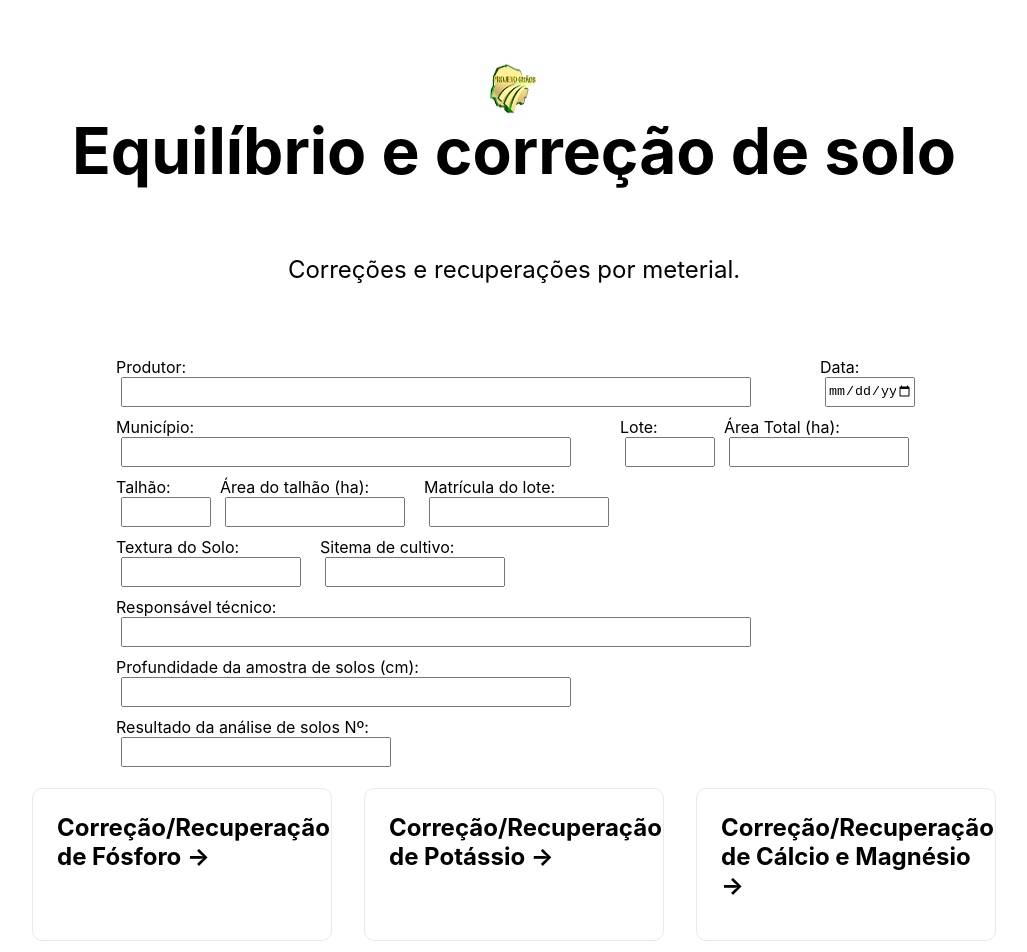
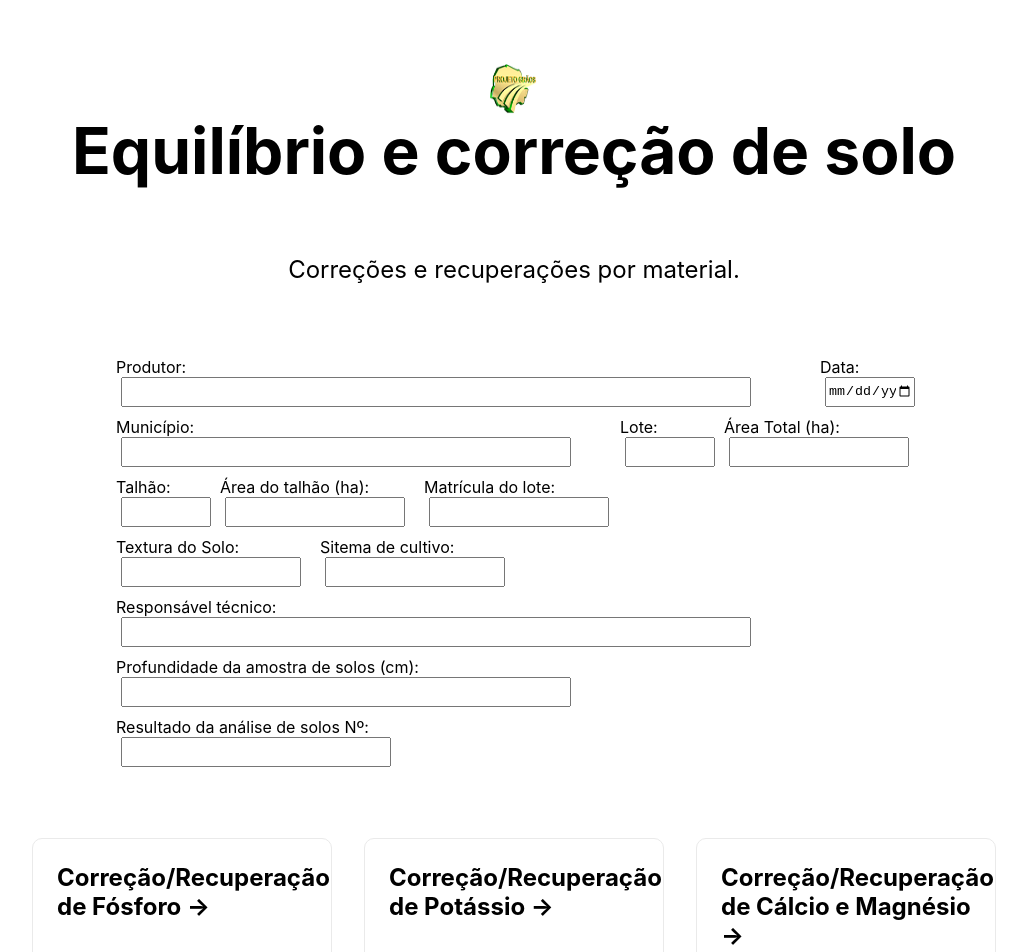
Before and after one commit to MatheusPSantos/sa-soilcorrection-interface, a Next.js app: page / in a window 1280 px wide. Shown: the top 952 px of the page, without its empty margins (126-1153 px from the left). Built offline with nearby package versions, Linux system fonts and the light colour scheme.

Commit message:
adicionando espaço superior

```diff
--- a/pages/index.js
+++ b/pages/index.js
@@ -20,7 +20,7 @@ export default function Home() {
         </h1>
 
         <p className={styles.description}>
-          Correções e recuperações por meterial.
+          Correções e recuperações por material.
         </p>
 
         <section className={styles.grid_left}>
@@ -161,7 +161,7 @@ export default function Home() {
           </div>
         </section>
 
-        <div className={styles.row}>
+        <div className={styles.row} style={{marginTop: "50px"}}>
           <Link href="/Fosforo">
             <a className={styles.card}>
               <h2>Correção/Recuperação de Fósforo &rarr;</h2>
```
